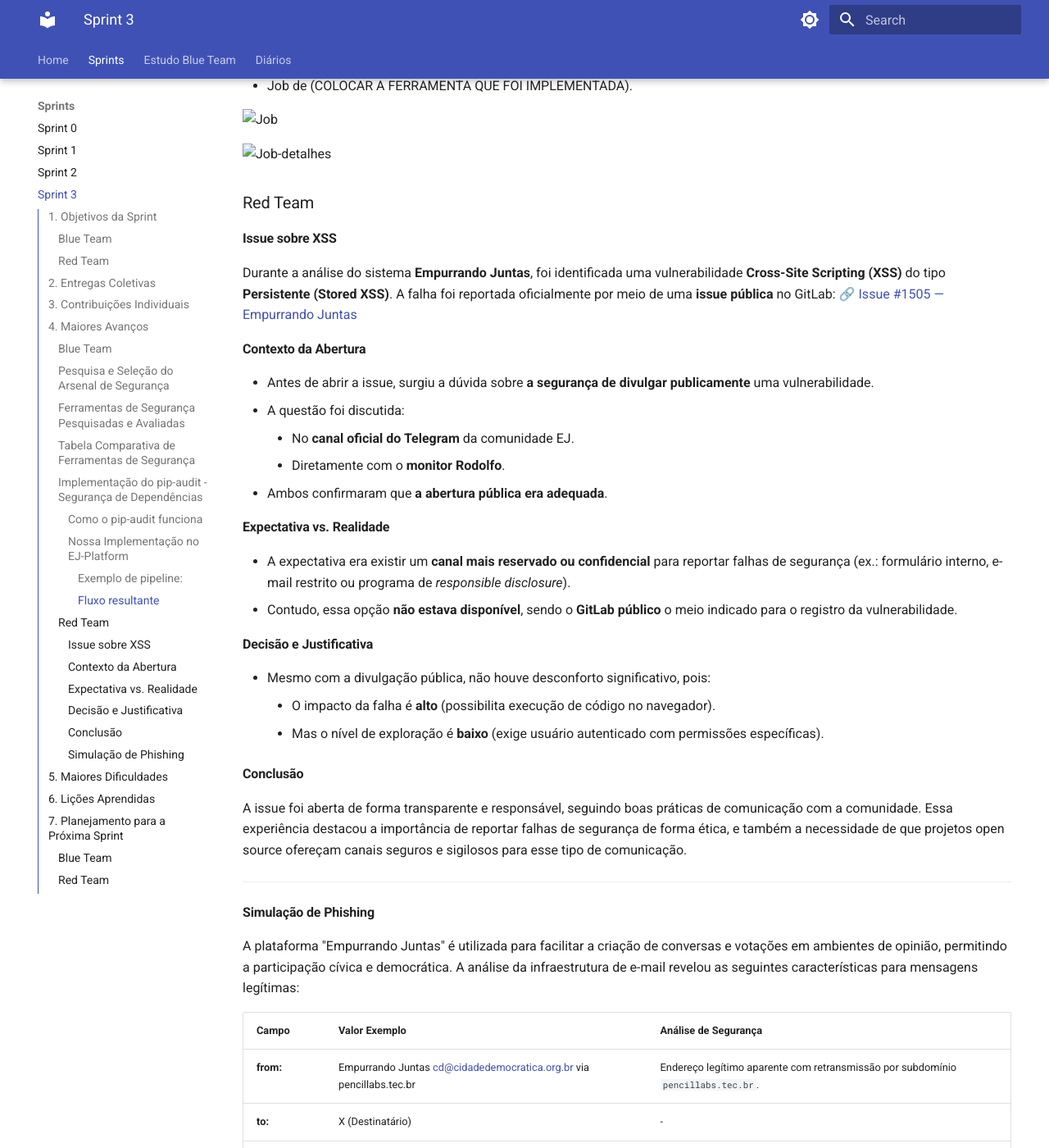
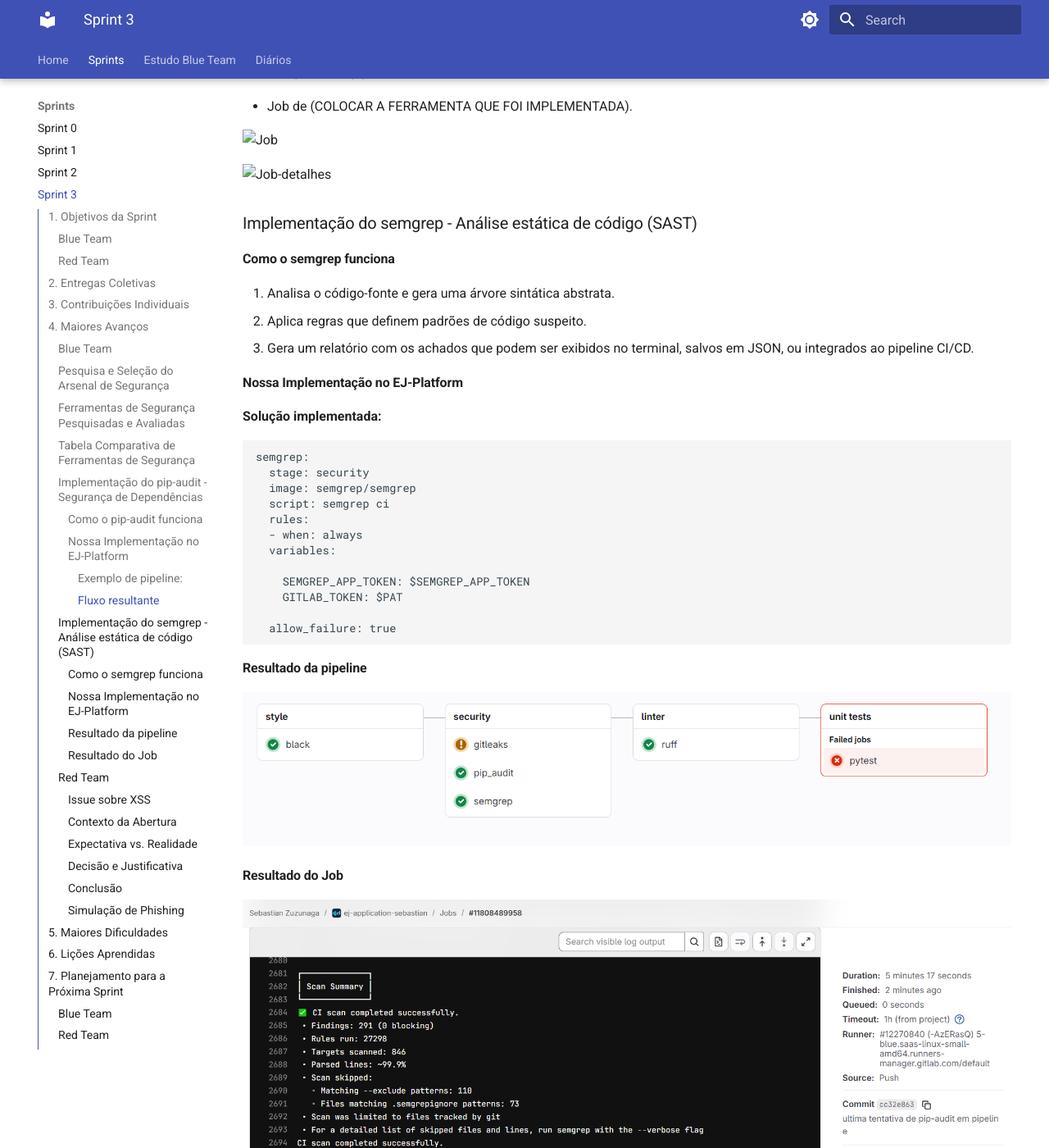
Before and after one commit to unbyytes/GCES, an MkDocs documentation site: the page built from docs/sprints/3.md, in a window 1280 px wide and 1400 px high, scrolled down 5869 px. Shown: the whole window at 82% size. Built offline with MkDocs 1.6.1 and Material for MkDocs 9.7.7, drawn with Linux system fonts in a browser that asks for light colours; some of the changed text lies outside the part shown.

Commit message:
docs: adicionada implementacao semgrep ao sprint

````diff
--- a/docs/sprints/3.md
+++ b/docs/sprints/3.md
@@ -46,6 +46,7 @@
 | Daniel Rocha     | Documentação e Resultados Parciais da Utilização do GitLeaks na pipeline do projeto, além dos testes locais utilizando o gitleaks  | [Diário Daniel](../diarios/190104821/sprint_3_diario.md) |   Os resultados podem ser vistos na aba **Exemplos práticos**          |
 | Ana Carolina     | Análise de dependências com pip-audit | [Pipeline pip-audit](https://gitlab.com/caroll_mf/ej-application/-/commit/3f749028) | Pipeline focada em segurança de dependências |
 | Mateus Vieira     | Abertura de Issue sobre XSS no EJ | [ej-application#1505](https://gitlab.com/pencillabs/ej/ej-application/-/issues/1505) |  |
+| Sebastián Zuzunaga     | Análise estática com semgrep | [Pipeline semgrep](https://gitlab.com/sebazac332/ej-application-sebastian/-/pipelines/2114028625) |  |
 
 ---
 
@@ -161,6 +162,39 @@
 ![Job]()
 
 ![Job-detalhes]()
+
+### Implementação do semgrep - Análise estática de código (SAST)
+
+#### Como o semgrep funciona
+
+1. Analisa o código-fonte e gera uma árvore sintática abstrata.
+2. Aplica regras que definem padrões de código suspeito.
+3. Gera um relatório com os achados que podem ser exibidos no terminal, salvos em JSON, ou integrados ao pipeline CI/CD.
+
+#### Nossa Implementação no EJ-Platform
+
+**Solução implementada:**
+```yaml
+semgrep:
+  stage: security
+  image: semgrep/semgrep
+  script: semgrep ci
+  rules:
+  - when: always
+  variables:
+
+    SEMGREP_APP_TOKEN: $SEMGREP_APP_TOKEN
+    GITLAB_TOKEN: $PAT
+
+  allow_failure: true
+```
+#### Resultado da pipeline
+
+![Pipeline semgrep](../imgs/pipeline_semgrep_sebastian.PNG)
+
+#### Resultado do Job
+
+![Semgrep job](../imgs/semgrep_job_sebastian.PNG)
 
 ### Red Team
 
````
Also changed, not shown: docs/imgs/pipeline_semgrep_sebastian.PNG (added), docs/imgs/semgrep_job_sebastian.PNG (added).
